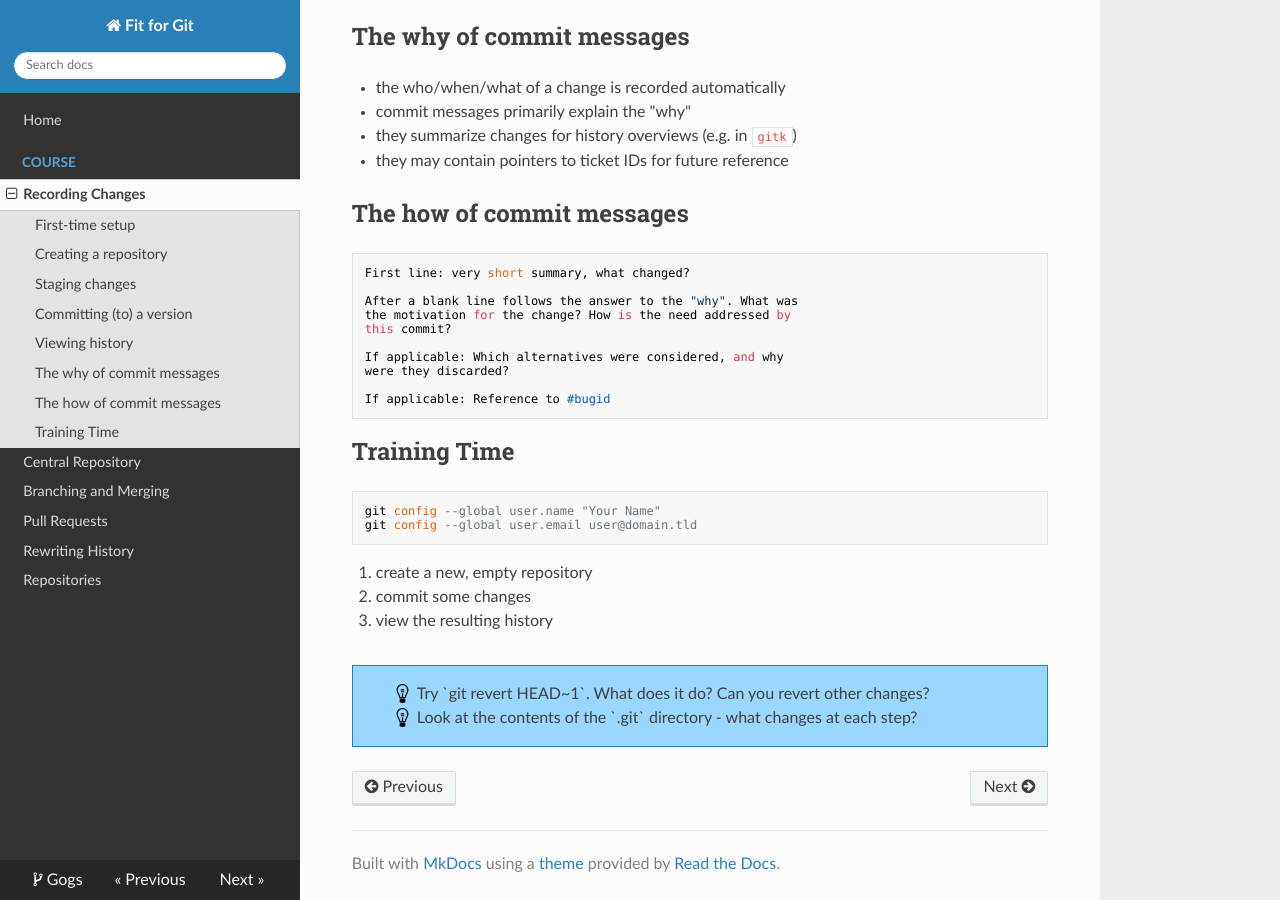
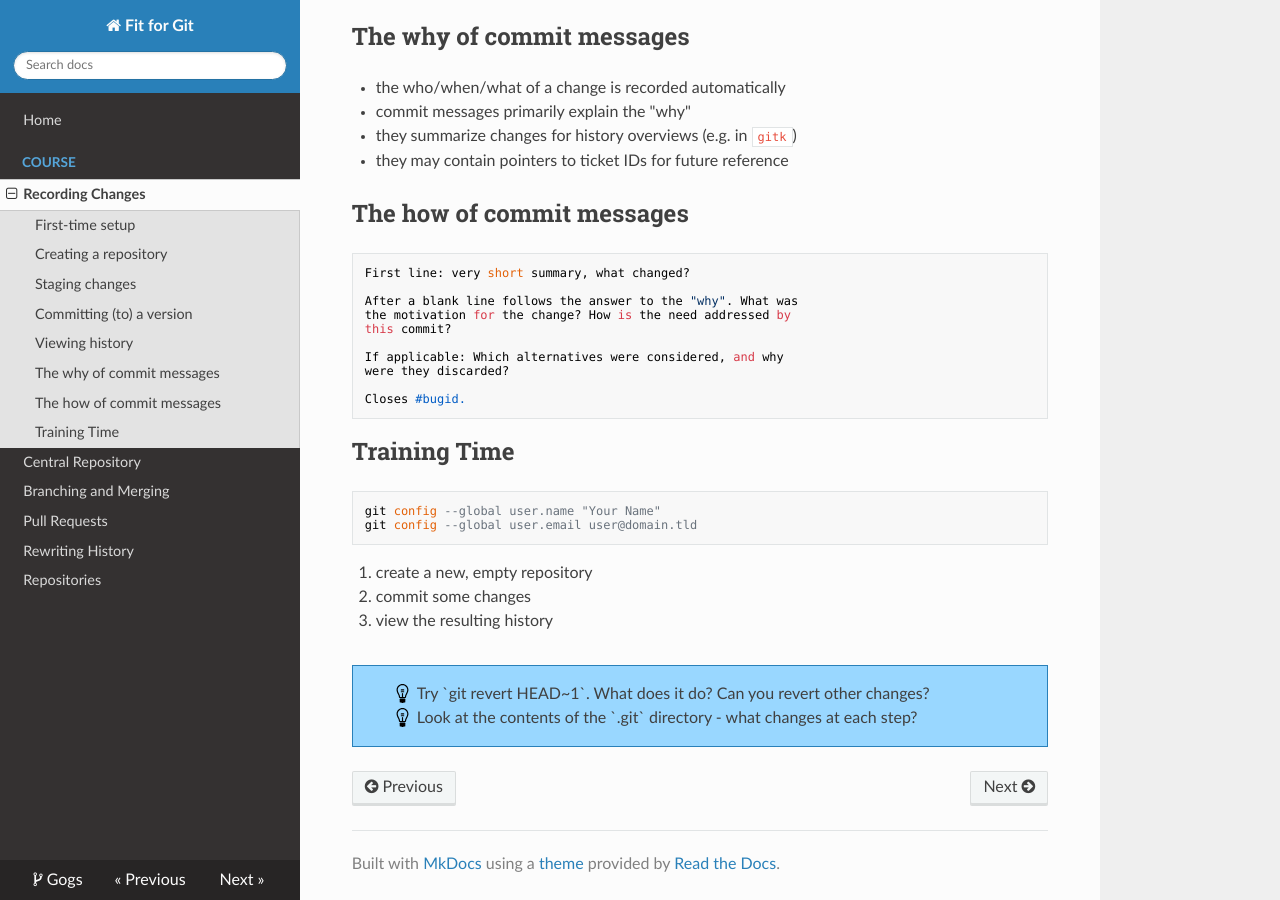
Before and after one commit to nome/FitForGit, an MkDocs documentation site: the page built from docs/01_recording_changes.md, in a window 1280 px wide and 900 px high, scrolled down 1800 px. Built offline with MkDocs 1.6.1, drawn with Linux system fonts in a browser that asks for light colours; nearby versions of some CDN libraries; old or Windows-style settings are respelled for this version of MkDocs.

Commit message:
More realistic commit message example

````diff
--- a/docs/01_recording_changes.md
+++ b/docs/01_recording_changes.md
@@ -99,7 +99,7 @@ this commit?
 If applicable: Which alternatives were considered, and why
 were they discarded?
 
-If applicable: Reference to #bugid
+Closes #bugid.
 ```
 
 
````
